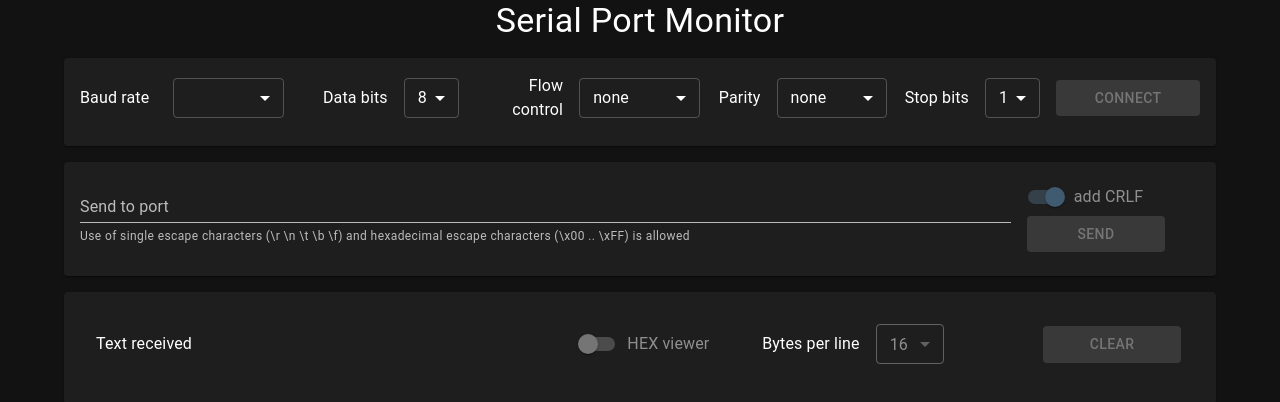
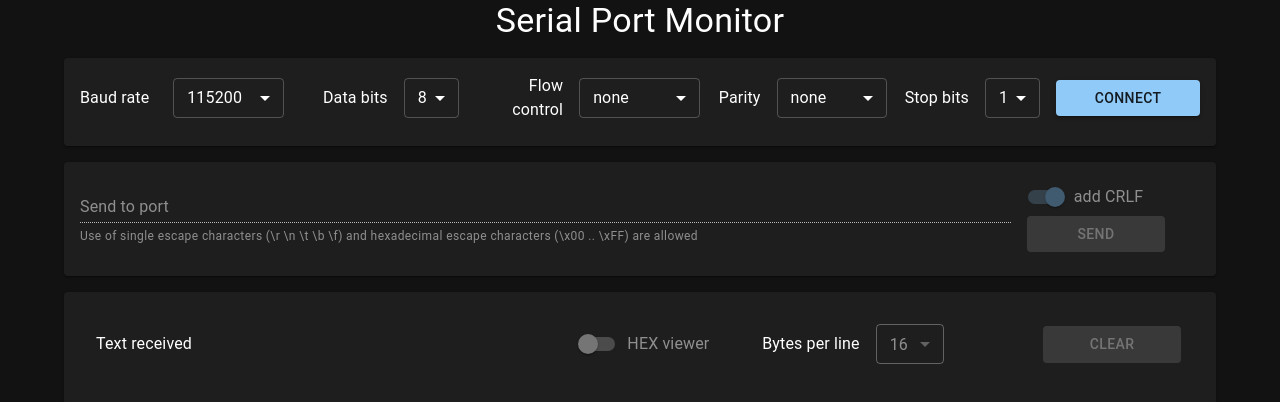
Before and after one commit to JoostHazelzet/serial, a React (Create React App) app: page / in a window 1280 px wide. Shown: the top 402 px of the page. Built offline with nearby package versions, Linux system fonts and the light colour scheme.

Commit message:
Updated App React class to function

```diff
--- a/src/App.js
+++ b/src/App.js
@@ -1,4 +1,4 @@
-import React from 'react';
+import React, { useState, useRef, useEffect } from 'react';
 
 import { ThemeProvider, createTheme } from '@mui/material/styles';
 import CssBaseline from '@mui/material/CssBaseline';
@@ -16,181 +16,167 @@ const darkTheme = createTheme({
 
 const BAUD_RATES = [4800, 9600, 14400, 19200, 38400, 57600, 115200, 128000, 230400, 256000, 460800, 512000, 576000, 921600]
 
-class App extends React.Component {
+export default function App() {
 
-  constructor(props) {
-    super(props)
-    this.state = {
-      ports: [],
-      selectedPort: "",
-      selectedBaudRate: "",
-      selectedDataBits: 8,
-      selectedFlowControl: "none",
-      selectedParity: "none",
-      selectedStopBits: 1,
-      SerialPort: null,
-      sendString: "",
-      addCrLf: true,
-      hexViewerMode: false,
-      bytesPerLine: 16,
-      receivedString: "",
-      receivedHexview: "",
-      receivedBytes: [],
-      alerts: [] //{severity: 'error', message: 'hoi'}, {severity: 'info', message: 'hoi'}
-    }
+  const [selectedPortInfo, setSelectedPortInfo] = useState(null);
+  const [selectedBaudRate, setSelectedBaudRate] = useState("115200");
+  const [selectedDataBits, setSelectedDataBits] = useState(8);
+  const [selectedFlowControl, setSelectedFlowControl] = useState("none");
+  const [selectedParity, setSelectedParity] = useState("none");
+  const [selectedStopBits, setSelectedStopBits] = useState(1);
+  const [serialPort, setSerialPort] = useState(null);
+  const [sendString, setSendString] = useState("");
+  const [addCrLf, setAddCrLf] = useState(true);
+  const [hexViewerMode, setHexViewerMode] = useState(false);
+  const [bytesPerLine, setBytesPerLine] = useState(16);
+  const [receivedString, setReceivedString] = useState("");
+  const [receivedHexview, setReceivedHexview] = useState("");
+  const [alerts, setAlerts] = useState([]);
 
-    this.serialReader = null;
-    this.serialWriter = null;
-    this.encoder = new TextEncoder();
-    this.decoder = new TextDecoder();
+  const serialReader = useRef(null);
+  const serialWriter = useRef(null);
 
-    this.hexLineIndex = 0;
-    this.hexLines = 0;  // Number of completed lines
-    this.hexString = ""; // The hex output (index, numbers, and string) of all completed lines
-    this.hexStringLine = "";  // The string part of last incomplete line
-    this.hexNumbersLine = ""; // The numbers part of last incomplete line
+  const receivedBytes = useRef([]);
+  const hexLineIndex = useRef(0);
+  const hexLines = useRef(0);     // Number of completed lines
+  const hexString = useRef("");       // The hex output (index, numbers, and string) of all completed lines
+  const hexStringLine = useRef("");   // The string part of last incomplete line
+  const hexNumbersLine = useRef("");  // The numbers part of last incomplete line
 
-    this.connectSerial = this.connectSerial.bind(this);
-    this.disconnectSerial = this.disconnectSerial.bind(this);
-    this.writeSerial = this.writeSerial.bind(this);
+  const showAlert = (severity, message) => {
+    setAlerts([...alerts, { severity: severity, message: message }]);
   }
 
-  showAlert(severity, message) {
-    this.setState({ alerts: [...this.state.alerts, { severity: severity, message: message }] });
+  useEffect(() => {
     setTimeout(() => {
-      if (this.state.alerts.length > 0) {
-        this.setState({ alerts: this.state.alerts.slice(1) });
+      if (alerts.length > 0) {
+        setAlerts(alerts.slice(1));
       }
     }, 6000);
-  }
+  });
 
-  async connectSerial() {
+  const connectSerial = async () => {
     try {
-      const port = await navigator.serial.requestPort();
+      const port = await navigator.serial.requestPort(); // Select port and get user consent (needed for .getInfo).
+
       await port.open({
-        baudRate: this.state.selectedBaudRate,
-        dataBits: this.state.selectedDataBits,
-        flowControl: this.state.selectedFlowControl,
-        parity: this.state.selectedParity,
-        stopBits: this.state.selectedStopBits
+        baudRate: selectedBaudRate,
+        dataBits: selectedDataBits,
+        flowControl: selectedFlowControl,
+        parity: selectedParity,
+        stopBits: selectedStopBits
       });
       port.ondisconnect = event => {
-        this.showAlert('info', 'Serial port is disconnected from the computer.');
-        this.setState({ serialPort: null });
+        showAlert('info', 'Serial port is disconnected from the computer.');
+        setSerialPort(null);
       }
-      console.log('port.getSignals', await port.getSignals());
-      this.serialWriter = port.writable.getWriter();
-      this.serialReader = port.readable.getReader();
-      this.setState({
-        serialPort: port,
-      });
-      this.readSerialLoop();
-      this.showAlert('success', 'Serial port is connected.');
+
+      const info = await port.getInfo();
+      setSelectedPortInfo(info);
+      console.log(`port usbProductId 0x${info.usbProductId.toString(16).padStart(4, '0')} and usbVendorId 0x${info.usbVendorId.toString(16).padStart(4, '0')}`);
+      console.log('port.getSignals', await port.getSignals()); // Could be used for future 'advanced' extension
+
+      serialWriter.current = port.writable.getWriter();
+      serialReader.current = port.readable.getReader();
+      setSerialPort(port);
+      readSerialLoop();
+      showAlert('success', 'Serial port is connected.');
     }
     catch (e) {
       if (e.name === 'InvalidStateError') {
         const err = e.message + ' It is recommended to refresh the page.';
-        this.showAlert('error', err);
+        showAlert('error', err);
       }
       else {
         console.log(e.name);
-        this.showAlert('error', e.message);
+        showAlert('error', e.message);
       }
     }
   }
 
-  async disconnectSerial(errorMessage = '') {
-    await this.serialReader.cancel();
-    await this.serialWriter.close();
-    await this.state.serialPort.close();
-    this.setState({ serialPort: null });
-    this.showAlert((errorMessage === '') ? 'success' : 'error', `${errorMessage} Serial port is disconnected.`);
+  const disconnectSerial = async (errorMessage = '') => {
+    await serialReader.current.cancel();
+    await serialWriter.current.close();
+    await serialPort.close();
+    setSerialPort(null);
+    showAlert((errorMessage === '') ? 'success' : 'error', `${errorMessage} Serial port is disconnected.`);
   }
 
-  async readSerialLoop() {
+  const readSerialLoop = async () => {
     let run = true;
     while (run) {
       try {
-        const { value, done } = await this.serialReader.read();
+        const { value, done } = await serialReader.current.read();
         if (done) {
           break;
         }
         if (value) {
-          this.setState({
-            receivedString: this.state.receivedString.concat(this.decoder.decode(value)),
-            receivedBytes: [...this.state.receivedBytes, ...value],
-          });
-          this.processReceivedBytesToHexView(value, this.state.bytesPerLine);
+          receivedBytes.current = new Uint8Array([...receivedBytes.current, ...value]);
+          const str = new TextDecoder().decode(receivedBytes.current);
+          setReceivedString(str);
+          processReceivedBytesToHexView(value);
         }
       }
       catch (e) {
         if (e.name !== 'NetworkError') {
           console.log(e.name);
-          this.showAlert('error', e.message);
+          showAlert('error', e.message);
         }
-        run = false;
+        //run = false;
       }
     }
   }
 
-  processReceivedBytesToHexView(value, bytesPerLine) {
+  const processReceivedBytesToHexView = (value) => {
     if (!value) {
-      this.resetHexView();
-      value = this.state.receivedBytes;
+      resetHexView();
+      value = receivedBytes;
     }
 
     value.forEach(b => {
       const nStr = (b === 0) ? '--' : b.toString(16).padStart(2, '0');
       const sStr = (b < 32 || b > 126) ? '.' : String.fromCharCode(b);
-      if (this.hexLineIndex === bytesPerLine - 1) {
-        this.hexString += this.hexLines.toString(10).padStart(6, '0') + '    ' +
-          this.hexNumbersLine + ' ' + nStr + '     ' + this.hexStringLine + sStr + '\r\n';
-        this.hexLineIndex = 0;
-        this.hexLines += bytesPerLine;
-        this.hexNumbersLine = "";
-        this.hexStringLine = "";
+      if (hexLineIndex.current === bytesPerLine - 1) {
+        hexString.current = hexString.current + hexLines.current.toString(10).padStart(6, '0') + '    ' +
+          hexNumbersLine.current + ' ' + nStr + '     ' + hexStringLine.current + sStr + '\r\n';
+        hexLineIndex.current = 0;
+        hexLines.current += bytesPerLine;
+        hexNumbersLine.current = "";
+        hexStringLine.current = "";
       }
       else {
-        this.hexNumbersLine += ' ' + nStr;
-        this.hexStringLine += sStr;
-        this.hexLineIndex++;
+        hexNumbersLine.current += ' ' + nStr;
+        hexStringLine.current += sStr;
+        hexLineIndex.current++;
       }
     });
 
-    this.setState({
-      receivedHexview: this.hexString + this.hexLines.toString(10).padStart(6, '0') + '    ' +
-        this.hexNumbersLine + '   '.repeat(bytesPerLine - this.hexLineIndex) + '     ' + this.hexStringLine
-    });
+    const line =
+        hexString.current + hexLines.current.toString(10).padStart(6, '0') + '    ' +
+        hexNumbersLine.current + '   '.repeat(bytesPerLine - hexLineIndex.current) + '     ' + hexStringLine.current;
+
+    setReceivedHexview(line);
   }
 
-  resetHexView() {
-    this.hexLineIndex = 0;
-    this.hexLines = 0;
-    this.hexString = "";
-    this.hexStringLine = "";
-    this.hexNumbersLine = "";
+  const resetHexView = () => {
+    hexLineIndex.current = 0;
+    hexLines.current = 0;
+    hexString.current = "";
+    hexStringLine.current = "";
+    hexNumbersLine.current = "";
   }
 
-  async writeSerial(data) {
+  const writeSerial = async (data) => {
     // replace single escape characters
     let s = data.replaceAll('\\n', '\n').replaceAll('\\r', '\r').replaceAll('\\t', '\t').replaceAll('\\f', '\f').replaceAll('\\b', '\b');
     // replace hexadecimal escape characters
     s = s.replaceAll(/\\x[a-fA-F0-9]{2}/g, (v) => {
       return String.fromCharCode(parseInt(v.substr(2), 16));;
     });
-
-    const dataArrayBuffer = this.encoder.encode(s);
-
-    this.setState({
-      receivedString: this.state.receivedString.concat(s),
-      receivedBytes: [...this.state.receivedBytes, ...dataArrayBuffer],
-    });
-
-    //this.processReceivedBytesToHexView(dataArrayBuffer, this.state.bytesPerLine);
-    return await this.serialWriter.write(dataArrayBuffer);
+    const dataArrayBuffer = new TextEncoder().encode(s);
+    return await serialWriter.current.write(dataArrayBuffer);
   }
 
-  render() {
     return (
       <ThemeProvider theme={darkTheme}>
         <CssBaseline />
@@ -203,7 +189,7 @@ class App extends React.Component {
 
             {("serial" in navigator) ?
               <>
-                {this.state.alerts.map(({ severity, message }, index) => (
+                {alerts.map(({ severity, message }, index) => (
                   <Alert key={index} severity={severity}>{message}</Alert>
                 )
                 )}
@@ -214,9 +200,9 @@ class App extends React.Component {
                       <Typography variant="body1" component="div" sx={{ width: '7%' }}>
                         Baud rate
                       </Typography>
-                      <Select disabled={this.state.serialPort != null} value={this.state.selectedBaudRate} sx={{ width: '10%' }} size='small'
+                      <Select disabled={serialPort != null} value={selectedBaudRate} sx={{ width: '10%' }} size='small'
                         onChange={(event) => {
-                          this.setState({ selectedBaudRate: event.target.value });
+                          setSelectedBaudRate(event.target.value);
                         }}>
                         {BAUD_RATES.map((baudRate, index) => (
                           <MenuItem key={index} value={baudRate}>
@@ -228,9 +214,9 @@ class App extends React.Component {
                       <Typography variant="body1" component="div" align='right' sx={{ width: '8%' }}>
                         Data bits
                       </Typography>
-                      <Select disabled={this.state.serialPort != null} value={this.state.selectedDataBits} sx={{ width: '5%' }} size='small'
+                      <Select disabled={serialPort != null} value={selectedDataBits} sx={{ width: '5%' }} size='small'
                         onChange={(event) => {
-                          this.setState({ selectedDataBits: event.target.value });
+                          setSelectedDataBits(event.target.value);
                         }}>
                         {[7, 8].map((dataBits, index) => (
                           <MenuItem key={index} value={dataBits}>
@@ -242,9 +228,9 @@ class App extends React.Component {
                       <Typography variant="body1" component="div" align='right' sx={{ width: '8%' }}>
                         Flow control
                       </Typography>
-                      <Select disabled={this.state.serialPort != null} value={this.state.selectedFlowControl} sx={{ width: '11%' }} size='small'
+                      <Select disabled={serialPort != null} value={selectedFlowControl} sx={{ width: '11%' }} size='small'
                         onChange={(event) => {
-                          this.setState({ selectedFlowControl: event.target.value });
+                          setSelectedFlowControl(event.target.value);
                         }}>
                         {["none", "hardware"].map((flowControl, index) => (
                           <MenuItem key={index} value={flowControl}>
@@ -256,9 +242,9 @@ class App extends React.Component {
                       <Typography variant="body1" component="div" align='right' sx={{ width: '4%' }}>
                         Parity
                       </Typography>
-                      <Select disabled={this.state.serialPort != null} value={this.state.selectedParity} sx={{ width: '10%' }} size='small'
+                      <Select disabled={serialPort != null} value={selectedParity} sx={{ width: '10%' }} size='small'
                         onChange={(event) => {
-                          this.setState({ selectedParity: event.target.value });
+                          setSelectedParity(event.target.value);
                         }}>
                         {["none", "even", "odd"].map((parity, index) => (
                           <MenuItem key={index} value={parity}>
@@ -271,9 +257,9 @@ class App extends React.Component {
                         Stop bits
                       </Typography>
 
-                      <Select disabled={this.state.serialPort != null} value={this.state.selectedStopBits} sx={{ width: '5%' }} size='small'
+                      <Select disabled={serialPort != null} value={selectedStopBits} sx={{ width: '5%' }} size='small'
                         onChange={(event) => {
-                          this.setState({ selectedStopBits: event.target.value });
+                          setSelectedStopBits(event.target.value);
                         }}>
                         {[1, 2].map((stopbits, index) => (
                           <MenuItem key={index} value={stopbits}>
@@ -282,22 +268,42 @@ class App extends React.Component {
                         ))}
                       </Select>
 
-                      <Button variant="contained" disabled={this.state.selectedBaudRate === ""} sx={{ width: '13%' }} onClick={
+                      <Button variant="contained" disabled={selectedBaudRate === ""} sx={{ width: '13%' }} onClick={
                         () => {
-                          if (this.state.serialPort) {
-                            this.disconnectSerial()
+                          if (serialPort) {
+                            disconnectSerial()
                           }
                           else {
-                            this.connectSerial(this.state.selectedBaudRate)
+                            connectSerial(selectedBaudRate)
                           }
                         }
                       }>
-                        {this.state.serialPort ? 'Disconnect' : 'Connect'}
+                        {serialPort ? 'Disconnect' : 'Connect'}
                       </Button>
 
                     </Stack>
                   </CardContent>
                 </Card>
+
+                {serialPort      &&
+                <Card>
+                  <CardContent>
+                    <Stack direction="row" spacing={2} alignItems='center'>
+
+                      <Typography variant="body1" component="div" sx={{ width: '15%' }}>
+                        Selected port:
+                      </Typography>
+                      <Typography variant="body1" component="div" sx={{ width: '20%' }}>
+                        usbVendorId 0x{selectedPortInfo && selectedPortInfo.usbVendorId.toString(16).padStart(4, '0')}
+                      </Typography>
+                      <Typography variant="body1" component="div" sx={{ width: '20%' }}>
+                      usbProductId 0x{selectedPortInfo && selectedPortInfo.usbProductId.toString(16).padStart(4, '0')}
+                      </Typography>
+
+                    </Stack>
+                  </CardContent>
+                </Card>
+}
 
                 <Card>
                   <CardContent>
@@ -305,13 +311,13 @@ class App extends React.Component {
 
                       <Grid item xs={10}>
                         <TextField
-                          disabled={this.state.serialPort === null} variant='standard' label={'Send to port'} size='small' sx={{ width: '100%' }}
-                          value={this.state.sendString}
-                          helperText='Use of single escape characters (\r \n \t \b \f) and hexadecimal escape characters (\x00 .. \xFF) is allowed'
+                          disabled={serialPort === null} variant='standard' label={'Send to port'} size='small' sx={{ width: '100%' }}
+                          value={sendString}
+                          helperText='Use of single escape characters (\r \n \t \b \f) and hexadecimal escape characters (\x00 .. \xFF) are allowed'
                           multiline
                           maxRows={5}
                           onChange={(event) => {
-                            this.setState({ sendString: event.target.value });
+                            setSendString(event.target.value);
                           }}
                         />
                       </Grid>
@@ -319,18 +325,18 @@ class App extends React.Component {
                       <Grid item xs={2}>
                         <Stack alignItems={'bottom'}>
 
-                          <FormControlLabel disabled={this.state.serialPort == null} control={
+                          <FormControlLabel disabled={serialPort == null} control={
                             <Switch
-                              checked={this.state.addCrLf}
-                              onChange={() => this.setState({ addCrLf: !this.state.addCrLf })} />
+                              checked={addCrLf}
+                              onChange={() => setAddCrLf(!addCrLf)} />
                           } label="add CRLF" >
                           </FormControlLabel>
 
-                          <Button disabled={this.state.sendString === ''} variant='contained' sx={{ width: '80%' }}
+                          <Button disabled={sendString === ''} variant='contained' sx={{ width: '80%' }}
                             onClick={() => {
-                              const crlf = this.state.addCrLf ? '\r\n' : '';
-                              this.writeSerial(this.state.sendString + crlf);
-                              this.setState({ sendString: '' });
+                              const crlf = addCrLf ? '\r\n' : '';
+                              writeSerial(sendString + crlf);
+                              setSendString('');
                             }}
                           >Send</Button>
 
@@ -355,10 +361,10 @@ class App extends React.Component {
                           <Stack direction={'row'} spacing={2} alignItems='center'>
 
                             <FormControlLabel
-                              disabled={this.state.serialPort == null}
+                              disabled={serialPort == null}
                               control={<Switch
-                                checked={this.state.hexViewerMode}
-                                onChange={() => this.setState({ hexViewerMode: !this.state.hexViewerMode })} />
+                                checked={hexViewerMode}
+                                onChange={() => setHexViewerMode(!hexViewerMode)} />
                               }
                               label="HEX viewer"
                               style={{ width: '35%' }}
@@ -368,10 +374,10 @@ class App extends React.Component {
                               Bytes per line
                             </Typography>
 
-                            <Select disabled={this.state.serialPort == null} value={this.state.bytesPerLine} sx={{ width: '15%' }} size='small'
+                            <Select disabled={serialPort == null} value={bytesPerLine} sx={{ width: '15%' }} size='small'
                               onChange={(event) => {
-                                this.setState({ bytesPerLine: event.target.value });
-                                this.processReceivedBytesToHexView(null, event.target.value);
+                                setBytesPerLine(event.target.value);
+                                processReceivedBytesToHexView(null, event.target.value);
                               }}>
                               {[8, 10, 16].map((bytesPerLine, index) => (
                                 <MenuItem key={index} value={bytesPerLine}>
@@ -384,10 +390,12 @@ class App extends React.Component {
                         </Grid>
 
                         <Grid item xs={2}>
-                          <Button disabled={this.state.serialPort == null} variant='contained' sx={{ width: '80%' }}
+                          <Button disabled={serialPort == null} variant='contained' sx={{ width: '80%' }}
                             onClick={() => {
-                              this.setState({ receivedString: "", receivedHexview: "", receivedBytes: [] });
-                              this.resetHexView();
+                              receivedBytes.current =[];
+                              setReceivedString("");
+                              setReceivedHexview("");
+                              resetHexView();
                             }}>Clear</Button>
                         </Grid>
 
@@ -395,7 +403,7 @@ class App extends React.Component {
 
 
                       <pre >
-                        {this.state.hexViewerMode ? this.state.receivedHexview : this.state.receivedString}
+                        {hexViewerMode ? receivedHexview : receivedString}
                       </pre>
 
                     </Stack>
@@ -411,6 +419,3 @@ class App extends React.Component {
       </ThemeProvider>
     );
   }
-}
-
-export default App;
```
